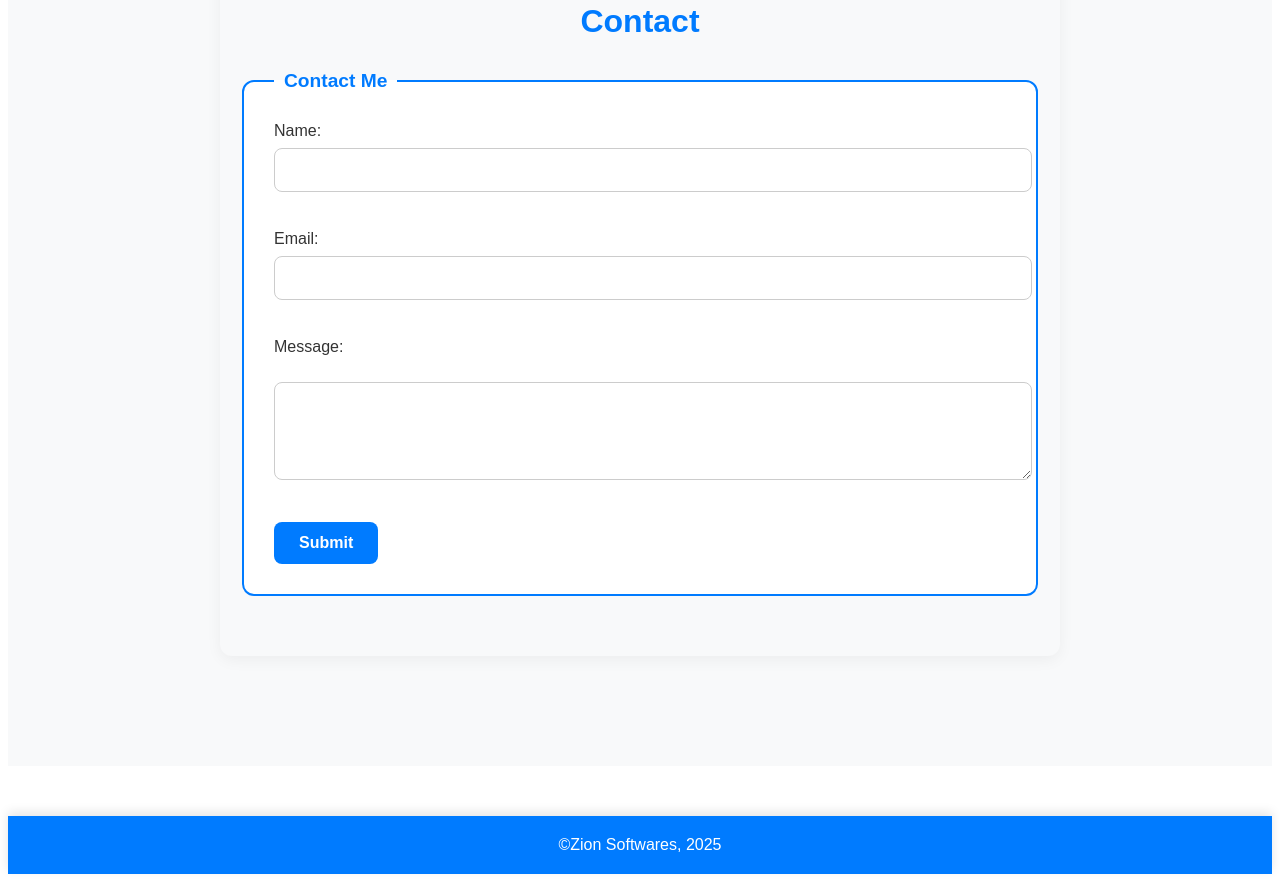
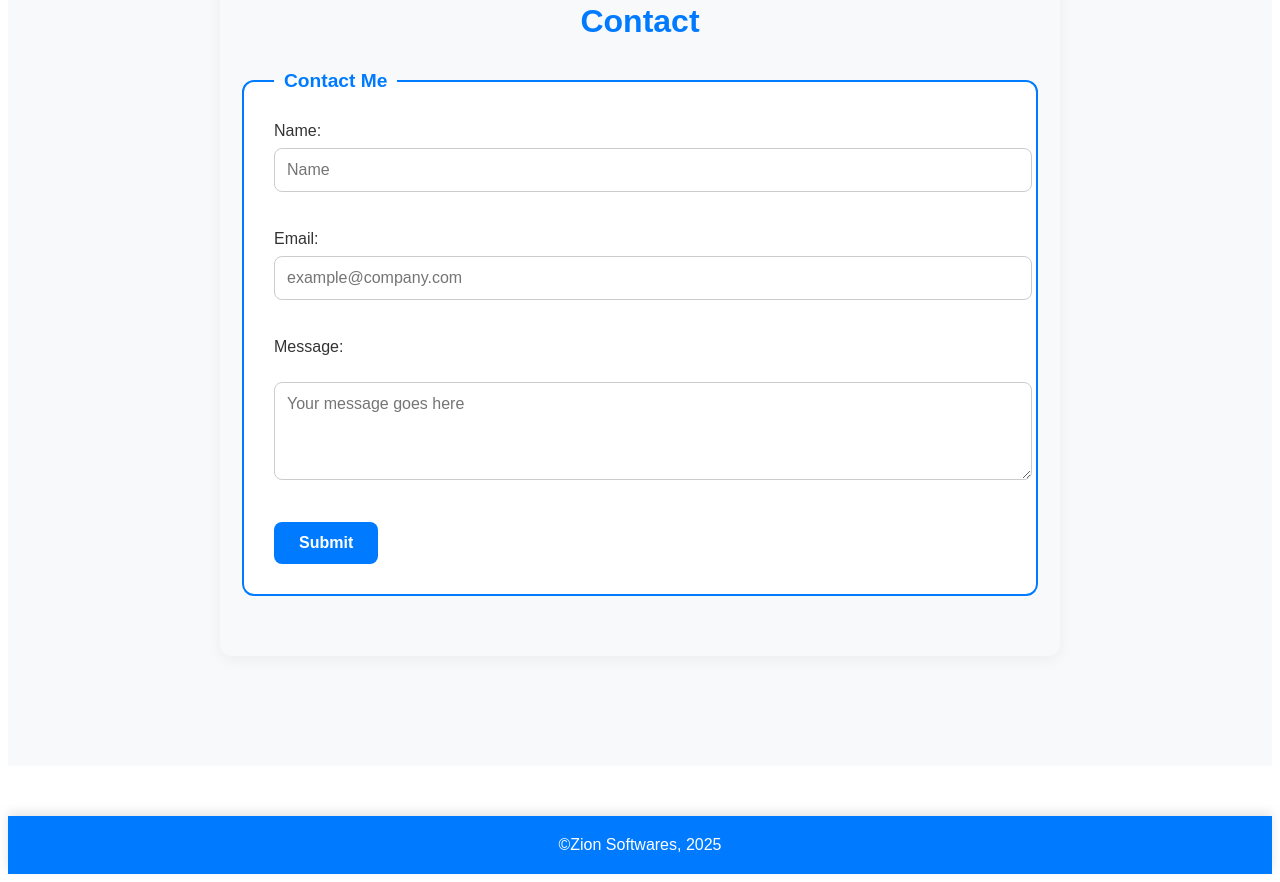
Before and after one commit to kibii62/portofolio, a plain HTML site: page index.html in a window 1280 px wide. Shown: the part 1950-2832 px from the top of the page. Drawn offline with Linux system fonts and the light colour scheme.

Commit message:
Enhance form inputs with placeholders
Updated the index.html file to include placeholders in input fields and improved formatting.

```diff
--- a/index.html
+++ b/index.html
@@ -60,13 +60,13 @@ This is a web-based application designed to streamline and manage the clearance
                 <legend>Contact Me</legend>
             <form action="https://formspree.io/f/movyvrgv" method="POST">
                 <label for="name">Name:</label>
-                <input type="text" id="name" name="name" required><br><br>
+                <input type="text" id="name" name="name" placeholder="Name" required><br><br>
 
                 <label for="email">Email:</label>
-                <input type="email" id="email" name="email" required><br><br>
+                <input type="email" id="email" name="email" placeholder="example@company.com" required><br><br>
 
                 <label for="message">Message:</label><br>
-                <textarea id="message" name="message" rows="4" cols="50" required></textarea><br><br>
+                <textarea id="message" name="message" rows="4" cols="50" placeholder="Your message goes here" required></textarea><br><br>
 
                 <input type="submit" value="Submit">
             </form>
```
